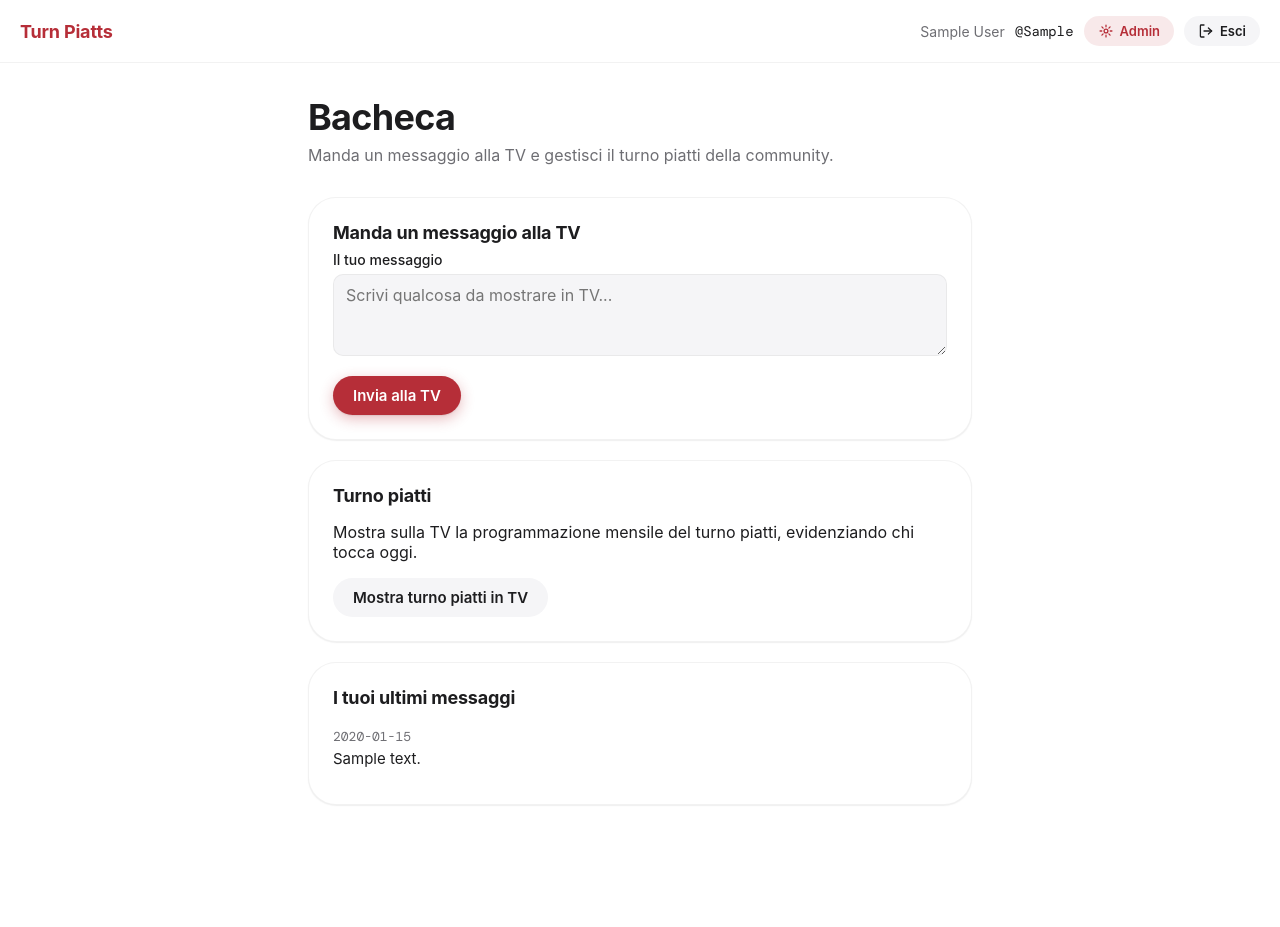
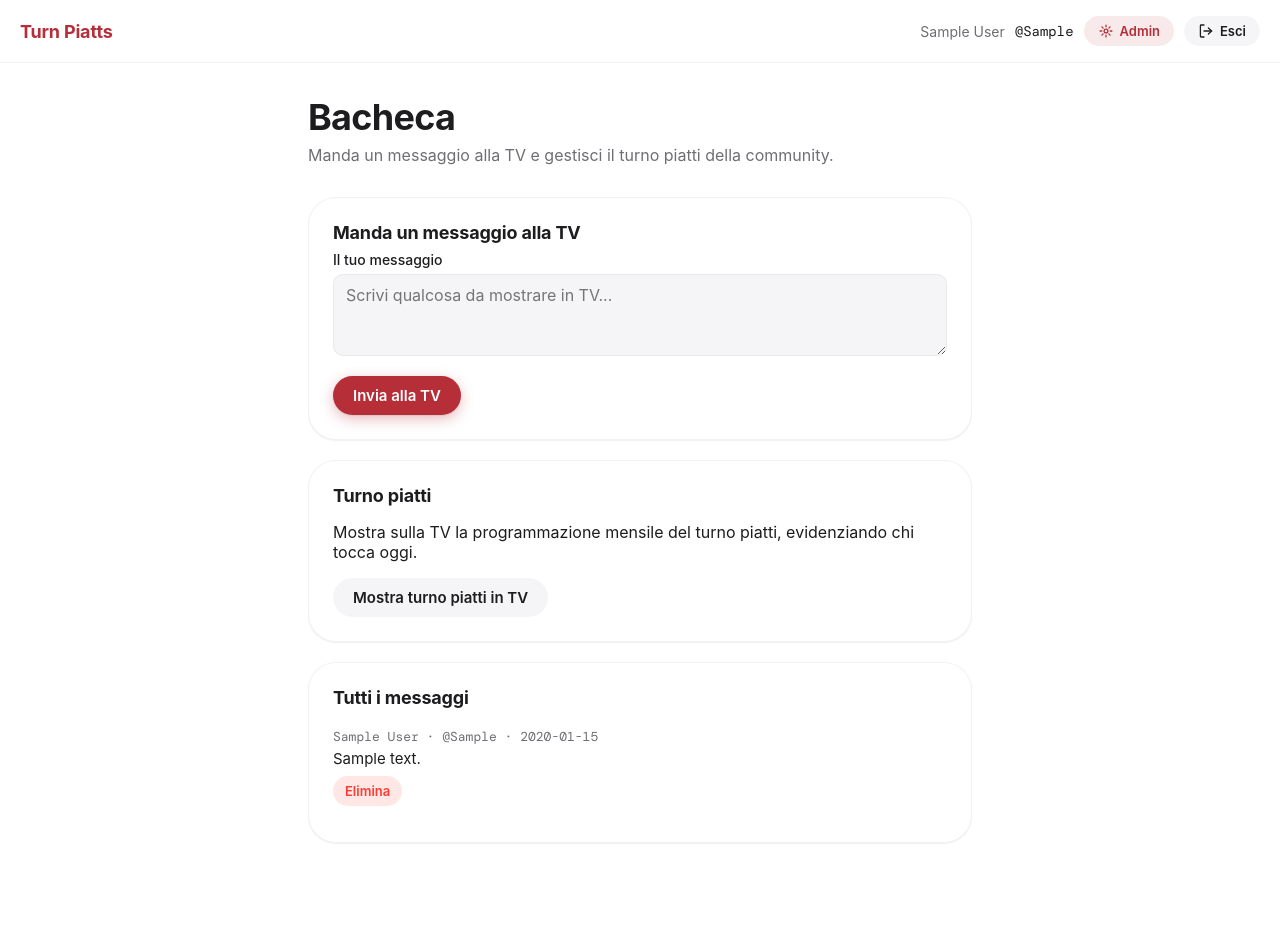
Before and after one commit to Gnottero/Racven, a Flask app: page / in a window 1280 px wide. Before the commit the page ends 806 px from the top, so only its background shows below. Run offline with Flask 3, Linux system fonts and the light colour scheme; a user stored in the database is signed in; tables that the repository leaves empty hold one stand-in row (values such as "Sample post").

Commit message:
Add message deletion and fix emoji rendering on TV
Users can now delete their own messages; admins see and can delete
every message instead of only their own. Adds a Noto Color Emoji
fallback in the font stack and documents installing it on Raspberry
Pi OS, since emoji were rendering as blank boxes on the kiosk TV.

```diff
--- a/blueprints/main.py
+++ b/blueprints/main.py
@@ -1,4 +1,4 @@
-from flask import Blueprint, flash, redirect, render_template, request, url_for
+from flask import Blueprint, abort, flash, redirect, render_template, request, url_for
 from flask_login import current_user, login_required
 
 from database import messages_dao
@@ -12,7 +12,10 @@ main_bp = Blueprint('main', __name__)
 @main_bp.route('/')
 @login_required
 def index():
-    recent_messages = messages_dao.get_recent_messages_for_user(current_user.id, limit=5)
+    if current_user.is_admin:
+        recent_messages = messages_dao.get_all_messages(limit=50)
+    else:
+        recent_messages = messages_dao.get_recent_messages_for_user(current_user.id, limit=5)
     return render_template('main/index.html', recent_messages=recent_messages)
 
 
@@ -33,6 +36,23 @@ def send_message():
     return redirect(url_for('main.index'))
 
 
+@main_bp.route('/messages/<int:message_id>/delete', methods=['POST'])
+@login_required
+def delete_message(message_id):
+    message = messages_dao.get_message_by_id(message_id)
+    if message is None:
+        abort(404)
+
+    if message['user_id'] != current_user.id and not current_user.is_admin:
+        abort(403)
+
+    messages_dao.delete_message(message_id)
+    broadcaster.broadcast('chat_message_deleted', {'id': message_id})
+
+    flash('Messaggio eliminato.', 'success')
+    return redirect(url_for('main.index'))
+
+
 @main_bp.route('/duty/show', methods=['POST'])
 @login_required
 def show_duty():
--- a/database/messages_dao.py
+++ b/database/messages_dao.py
@@ -33,11 +33,36 @@ def get_today_messages():
 def get_recent_messages_for_user(user_id, limit=5):
     conn = get_db()
     rows = conn.execute(
-        'SELECT id, body, created_at FROM messages WHERE user_id = ? ORDER BY created_at DESC LIMIT ?',
+        _SELECT_WITH_USER + 'WHERE m.user_id = ? ORDER BY m.created_at DESC LIMIT ?',
         (user_id, limit),
     ).fetchall()
     conn.close()
     return rows
+
+
+def get_all_messages(limit=50):
+    conn = get_db()
+    rows = conn.execute(
+        _SELECT_WITH_USER + 'ORDER BY m.created_at DESC LIMIT ?', (limit,)
+    ).fetchall()
+    conn.close()
+    return rows
+
+
+def get_message_by_id(message_id):
+    conn = get_db()
+    row = conn.execute(
+        'SELECT id, user_id, body, created_at FROM messages WHERE id = ?', (message_id,)
+    ).fetchone()
+    conn.close()
+    return row
+
+
+def delete_message(message_id):
+    conn = get_db()
+    conn.execute('DELETE FROM messages WHERE id = ?', (message_id,))
+    conn.commit()
+    conn.close()
 
 
 def to_dict(row):
--- a/static/css/style.css
+++ b/static/css/style.css
@@ -49,8 +49,8 @@
     --status-free: #34c759;
     --status-oos: #ff3b30;
 
-    --font-sans: -apple-system, BlinkMacSystemFont, 'DM Sans', 'Segoe UI', Roboto, ui-sans-serif, system-ui, sans-serif;
-    --font-mono: 'DM Mono', ui-monospace, SFMono-Regular, monospace;
+    --font-sans: -apple-system, BlinkMacSystemFont, 'DM Sans', 'Segoe UI', Roboto, ui-sans-serif, system-ui, 'Noto Color Emoji', 'Segoe UI Emoji', 'Apple Color Emoji', sans-serif;
+    --font-mono: 'DM Mono', ui-monospace, SFMono-Regular, 'Noto Color Emoji', 'Segoe UI Emoji', 'Apple Color Emoji', monospace;
     --radius: .625rem;
     --radius-lg: 1.25rem;
     --radius-xl: 1.75rem;
@@ -399,6 +399,10 @@ th {
     font-size: .9375rem;
 }
 
+.message-item .btn-destructive {
+    margin-top: .5rem;
+}
+
 form.inline {
     display: inline;
 }
--- a/templates/main/index.html
+++ b/templates/main/index.html
@@ -27,11 +27,20 @@
 
 {% if recent_messages %}
 <div class="card">
-    <h2>I tuoi ultimi messaggi</h2>
+    <h2>{% if current_user.is_admin %}Tutti i messaggi{% else %}I tuoi ultimi messaggi{% endif %}</h2>
     {% for m in recent_messages %}
     <div class="message-item">
-        <div class="message-meta">{{ m['created_at'] }}</div>
+        <div class="message-meta">
+            {% if current_user.is_admin %}{{ m['first_name'] }} {{ m['last_name'] }} &middot; @{{ m['user_tag'] }} &middot; {% endif %}{{ m['created_at'] }}
+        </div>
         <div class="message-body">{{ m['body'] }}</div>
+        {% if current_user.is_admin or m['user_id'] == current_user.id %}
+        <form method="post" action="{{ url_for('main.delete_message', message_id=m['id']) }}"
+              onsubmit="return confirm('Eliminare questo messaggio?');">
+            <input type="hidden" name="csrf_token" value="{{ csrf_token() }}">
+            <button class="btn btn-destructive btn-sm" type="submit">Elimina</button>
+        </form>
+        {% endif %}
     </div>
     {% endfor %}
 </div>
```
Also changed, not shown: static/js/tv.js (+10 -0 lines), tests/conftest.py (+15 -0 lines), tests/test_main_routes.py (added, +58 -0 lines), tests/test_messages_dao.py (added, +47 -0 lines), README.md.
